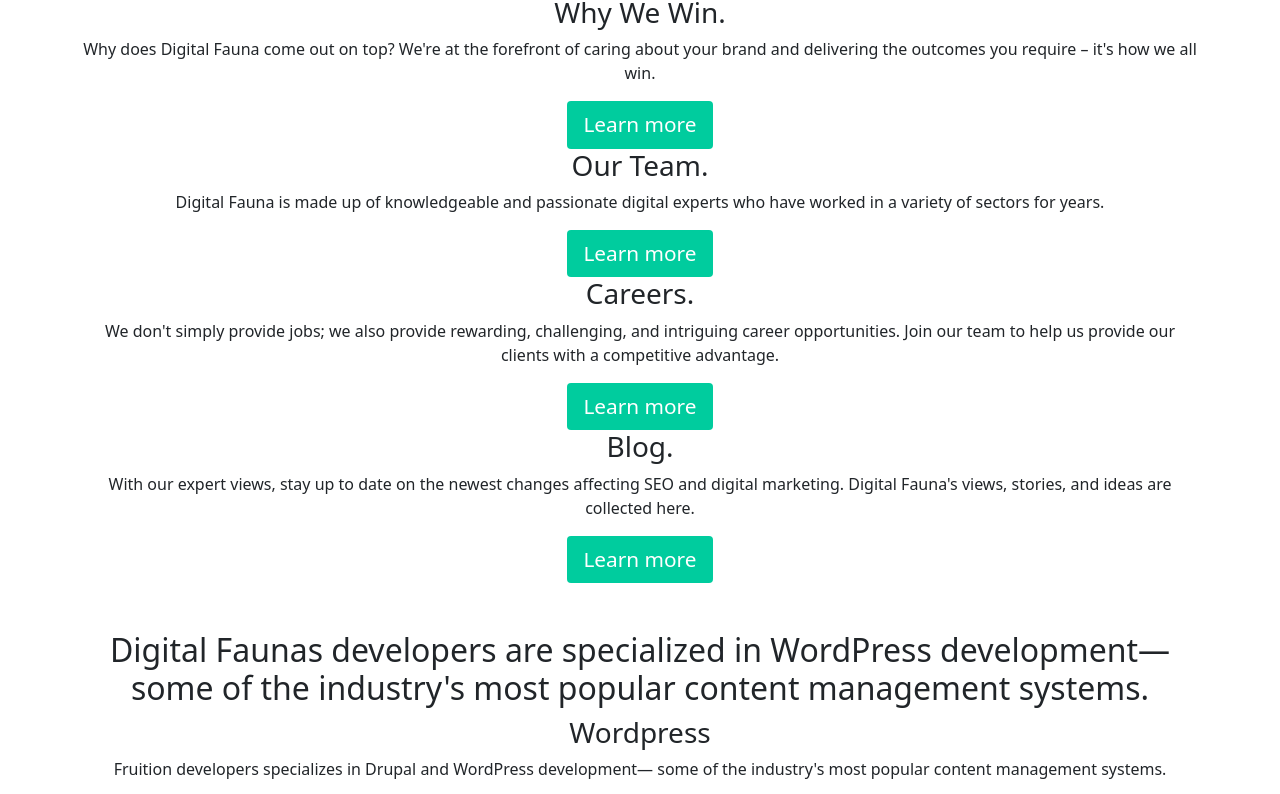
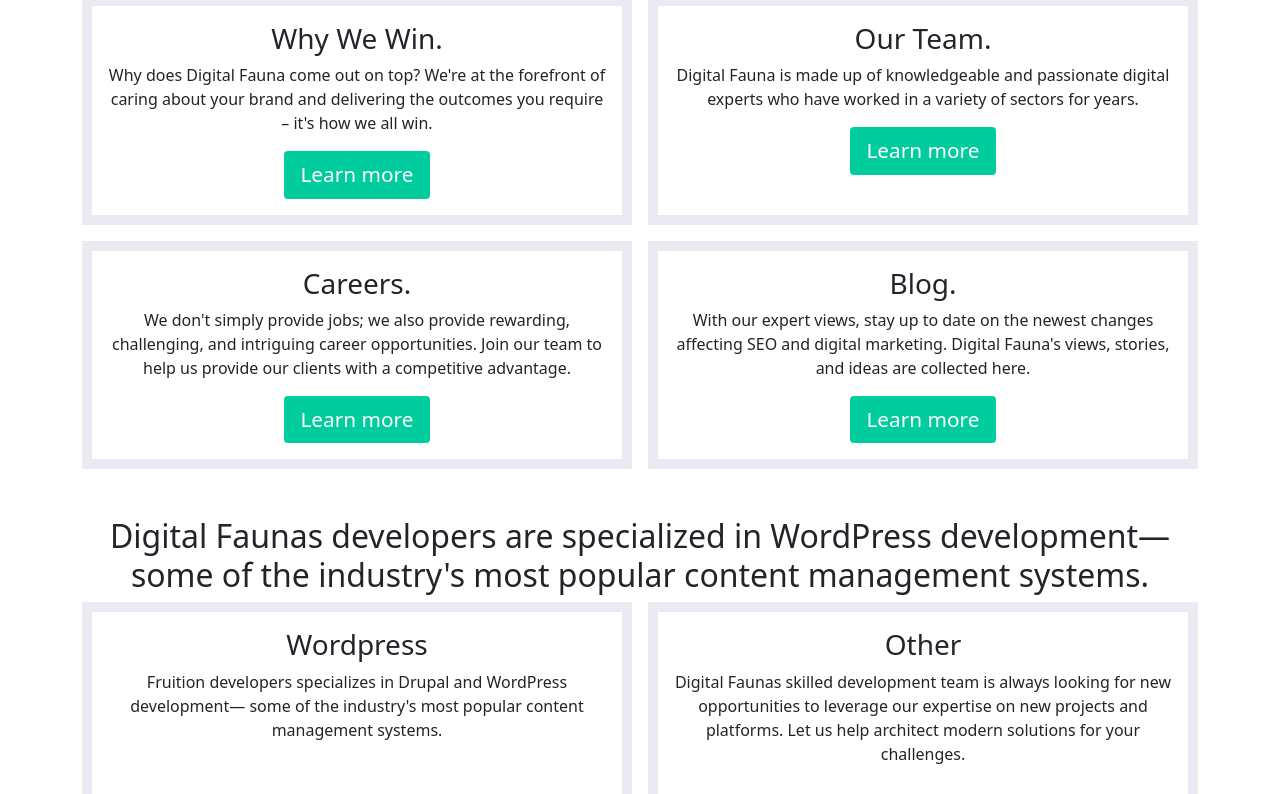
Before and after one commit to MagdalenaGalindez/curso-desarrollo-web, a website: page html/about.html in a window 1280 px wide. Shown: the part 553-1347 px from the top of the page. Drawn offline with nearby package versions, Linux system fonts and the light colour scheme.

Commit message:
use SASS import

```diff
--- a/scss/main.scss
+++ b/scss/main.scss
@@ -1,4 +1,5 @@
 $green: #00cc9e;
+@import "_services";
 header {
     align-items: center;
     padding: .5em;
```
Also changed, not shown: css/styles.css.
